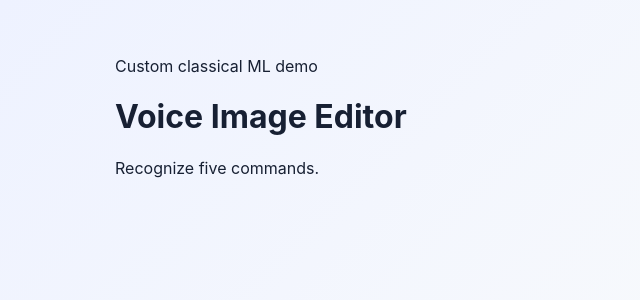
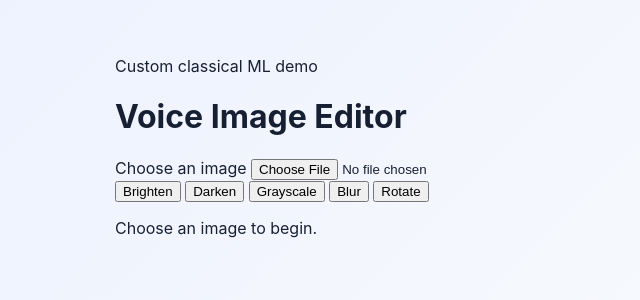
Before and after one commit to 44ronlby/voice-image-editor, a Flask app: page / in a window 1280 px wide. Shown: the top 300 px of the page, without its empty margins (0-640 px from the left). Run offline with Flask 3, Linux system fonts and the light colour scheme.

Commit message:
Build basic editor interface

```diff
--- a/templates/index.html
+++ b/templates/index.html
@@ -11,10 +11,25 @@
       <header>
         <p class="eyebrow">Custom classical ML demo</p>
         <h1>Voice Image Editor</h1>
-        <p>Recognize five commands.</p>
       </header>
-    </main>
 
-    <script src="{{ url_for('static', filename='app.js') }}"></script>
-  </body>
-</html>
+      <section class="card editor-card">
+        <div class="toolbar">
+          <label class="upload-button">
+            Choose an image
+            <input id="image-input" type="file" accept="image/*">
+          </label>
+
+          <div class="manual-controls" aria-label="Manual image controls">
+            {% for command in commands %}
+              <button class="manual-command" data-command="{{ command }}">
+                {{ command|capitalize }}
+              </button>
+            {% endfor %}
+          </div>
+
+          <div class="preview-stage">
+          <p id="preview-placeholder">Choose an image to begin.</p>
+          <img id="preview" alt="Uploaded preview" hidden>
+        </div>
+      </section>
```
